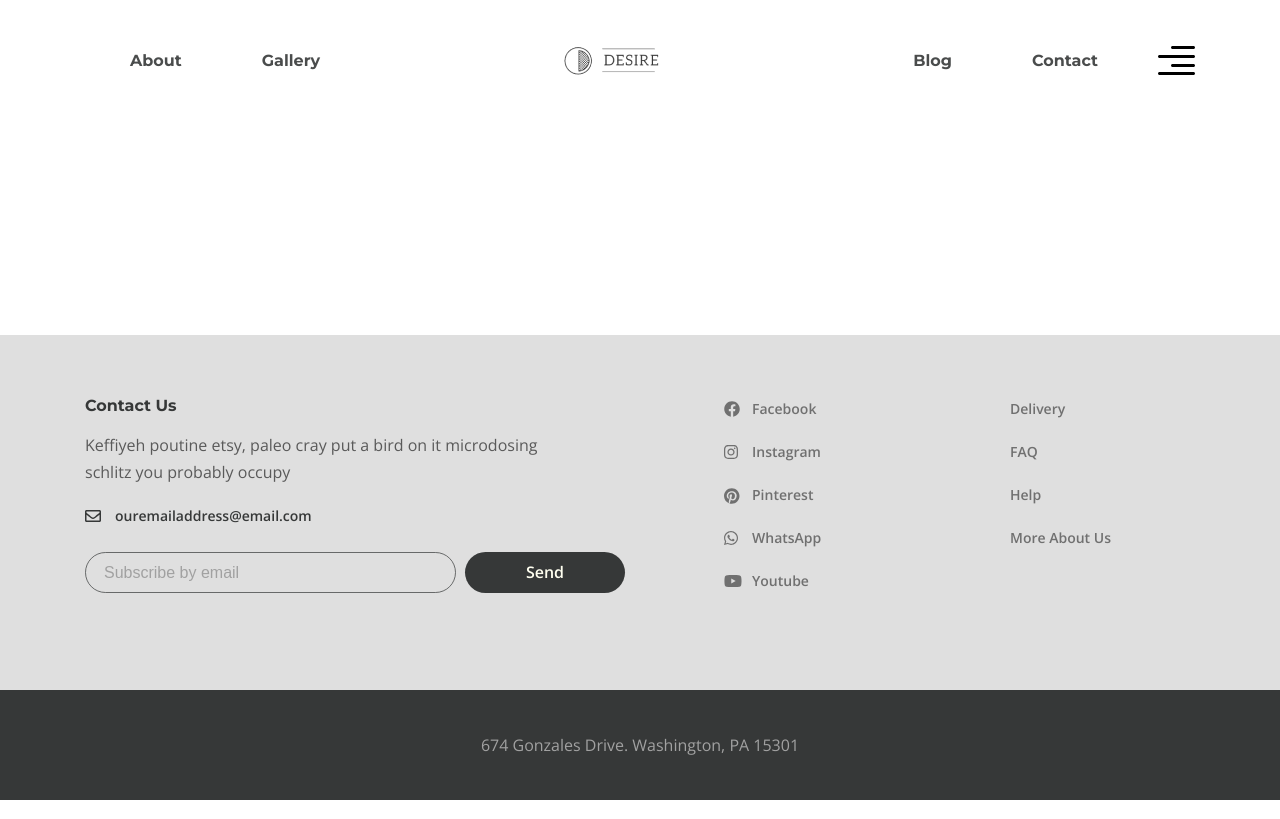
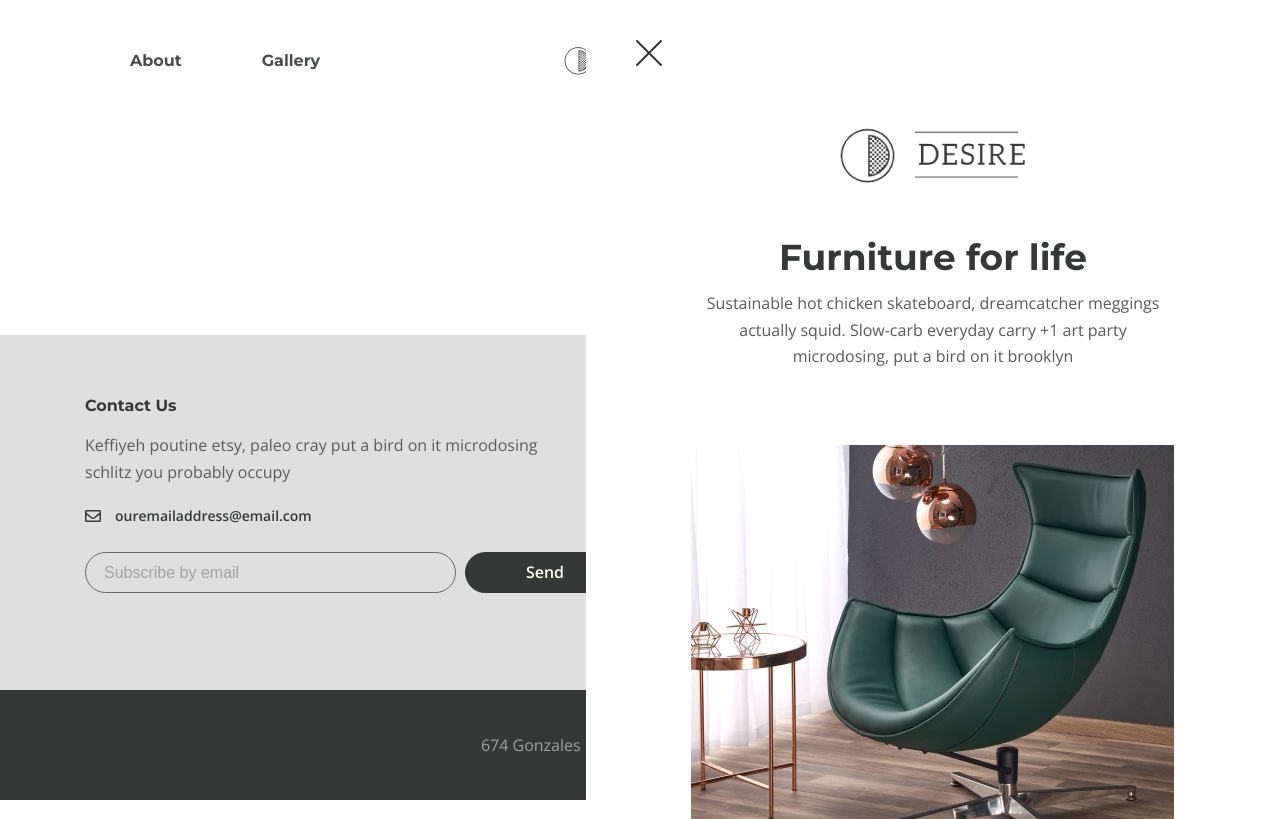
Before and after one commit to Viacheslav-ua/desire, a website: page app/index.html in a window 1280 px wide. Drawn offline with nearby package versions, Linux system fonts and the light colour scheme.

Commit message:
right-side menu done

```diff
--- a/app/index.html
+++ b/app/index.html
@@ -38,8 +38,24 @@
                   <a class="menu__list-link" href="#">Contact</a>
                 </li>
               </ul>
-              <button class="header__btn"><img src="images/icon_menu.svg" alt></button>
             </nav>
+            <button class="header__btn"><img src="images/icon_menu.svg" alt="open menu"></button>
+            <div class="rightside-menu">
+              <button class="rightside-menu__close">
+                <img src="images/close.svg" alt="close">
+              </button>
+              <div class="rightside-menu__content">
+                <a class="rightside-menu__logo" href="#">
+                  <img class="logo-big" src="images/logobig.png" alt="logo">
+                </a>
+                <h3 class="rightside-menu__title">Furniture for life</h3>
+                <p class="rightside-menu__text">
+                  Sustainable hot chicken skateboard, dreamcatcher meggings actually squid.
+                  Slow-carb everyday carry +1 art party microdosing, put a bird on it brooklyn
+                </p>
+                <img class="rightside-menu__img" src="images/sideimg.jpg" alt="images">
+              </div>
+            </div>
           </div>
         </div>
       </header>
--- a/app/scss/style.scss
+++ b/app/scss/style.scss
@@ -179,3 +179,44 @@
     padding: 41px 0;
   }
 }
+
+.rightside-menu {
+  position: absolute;
+  right: 0;
+  top: 0;
+  bottom: 0;
+  max-width: 694px;
+  width: 100%;
+  background-color: #fff;
+  padding-top: 40px;
+  z-index: 1;
+  &__close {
+    background-color: transparent;
+    border: none;
+    padding: 0;
+    margin-left: 50px;
+    margin-bottom: 60px;
+  }
+  &__content {
+    text-align: center;
+    max-width: 485px;
+    margin: 0 auto;
+  }
+  &__logo {
+    display: inline-block;
+    margin-bottom: 40px;
+  }
+  &__title {
+    font-size: 36px;
+    @extend %title-font;
+    line-height: 1.41;
+    color: $black;
+    margin-bottom: 7px;
+  }
+  &__text {
+    margin-bottom: 75px;
+  }
+  &__img {
+    max-width: 485px;
+  }
+}
```
Also changed, not shown: app/css/style.min.css, app/images/close.svg (added), app/images/logobig.png (added), app/images/sideimg.jpg (added).
